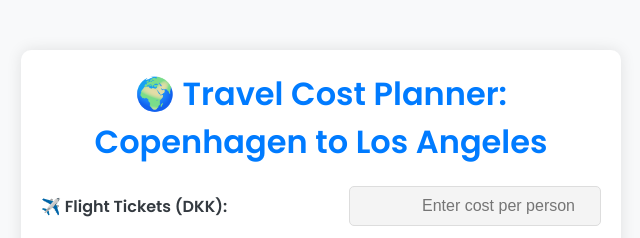
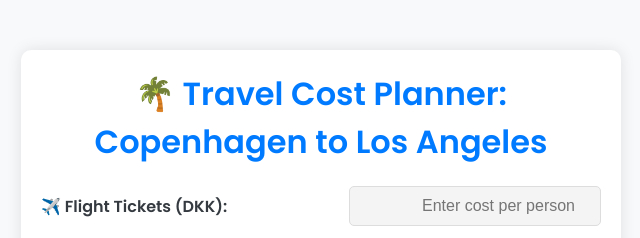
Before and after one commit to alex404hm/travel_web, a plain HTML site: page index.html in a window 1280 px wide. Shown: the top 238 px of the page, 319-959 px from the left. Drawn offline with Linux system fonts and the light colour scheme.

Commit message:
Update index.html

```diff
--- a/index.html
+++ b/index.html
@@ -8,8 +8,10 @@
     <link href="https://fonts.googleapis.com/css2?family=Poppins:wght@400;600&display=swap" rel="stylesheet">
 </head>
 <body>
+    <div class="background">
+        <div class="overlay"></div>
         <div class="container">
-        <h1>🌍 Travel Cost Planner: Copenhagen to Los Angeles</h1>
+            <h1>🌴 Travel Cost Planner: <br> Copenhagen to Los Angeles</h1>
             <form id="costForm">
                 <div class="input-group">
                     <label for="flights">✈️ Flight Tickets (DKK):</label>
@@ -67,7 +69,7 @@
                 </div>
             </form>
         </div>
-
+    </div>
     <script src="script.js"></script>
 </body>
 </html>
```
Lines whose indentation alone changed are shown as unchanged.
